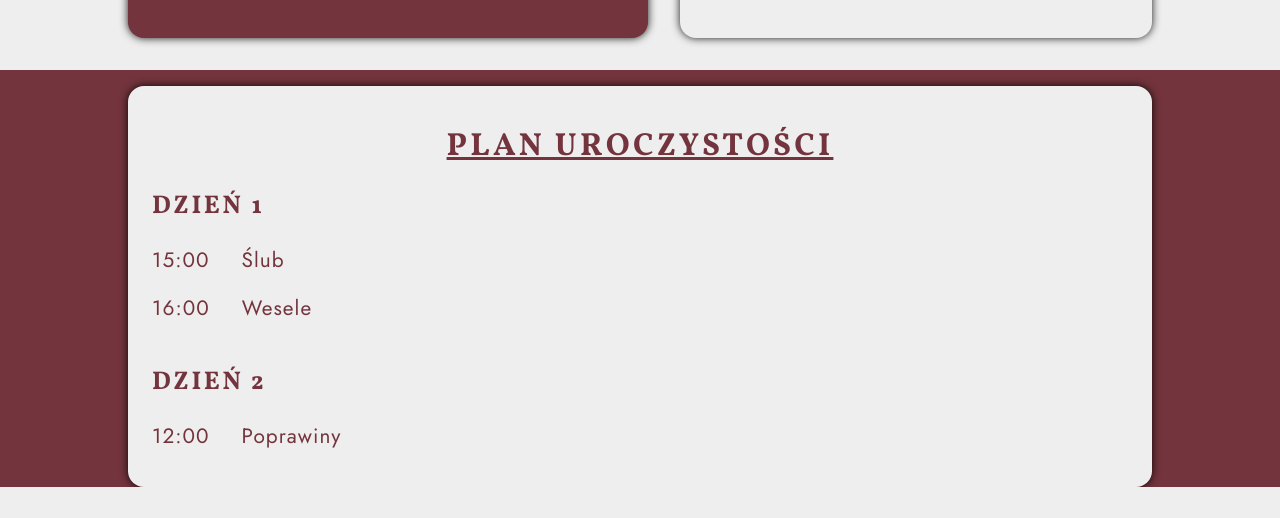
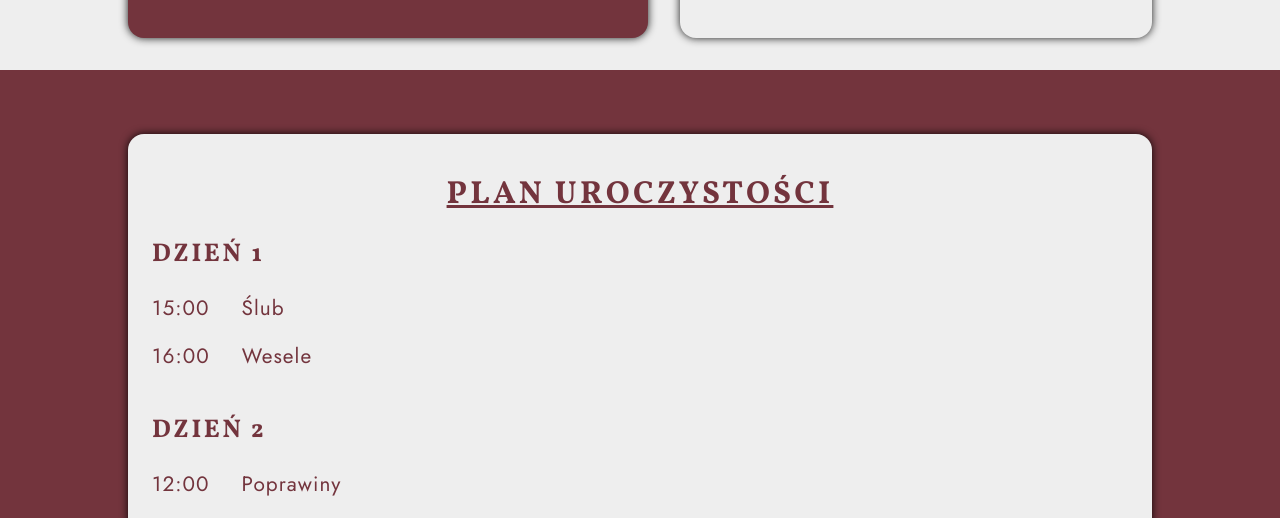
Before and after one commit to pkasprzak9/wesele, a React (Create React App) app: page / in a window 1280 px wide. Shown: the part 1965-2483 px from the top of the page. Before the commit the page ends 2452 px from the top, so only its background shows below. Built offline with nearby package versions, Linux system fonts and the light colour scheme; grey boxes are pictures that could not be loaded.

Commit message:
### Commit message:
Remove redundant padding from SectionPlan container

The container's padding-top rule was redundant and has been removed to streamline the CSS. This change ensures consistency and avoids conflicts with overarching padding rules applied elsewhere.

```diff
--- a/src/components/Main/SectionPlan/SectionPlan.module.scss
+++ b/src/components/Main/SectionPlan/SectionPlan.module.scss
@@ -3,10 +3,6 @@
 
 .container {
   @include container;
-
-  & {
-    padding-top: 1em
-  }
 }
 
 .row {
```
